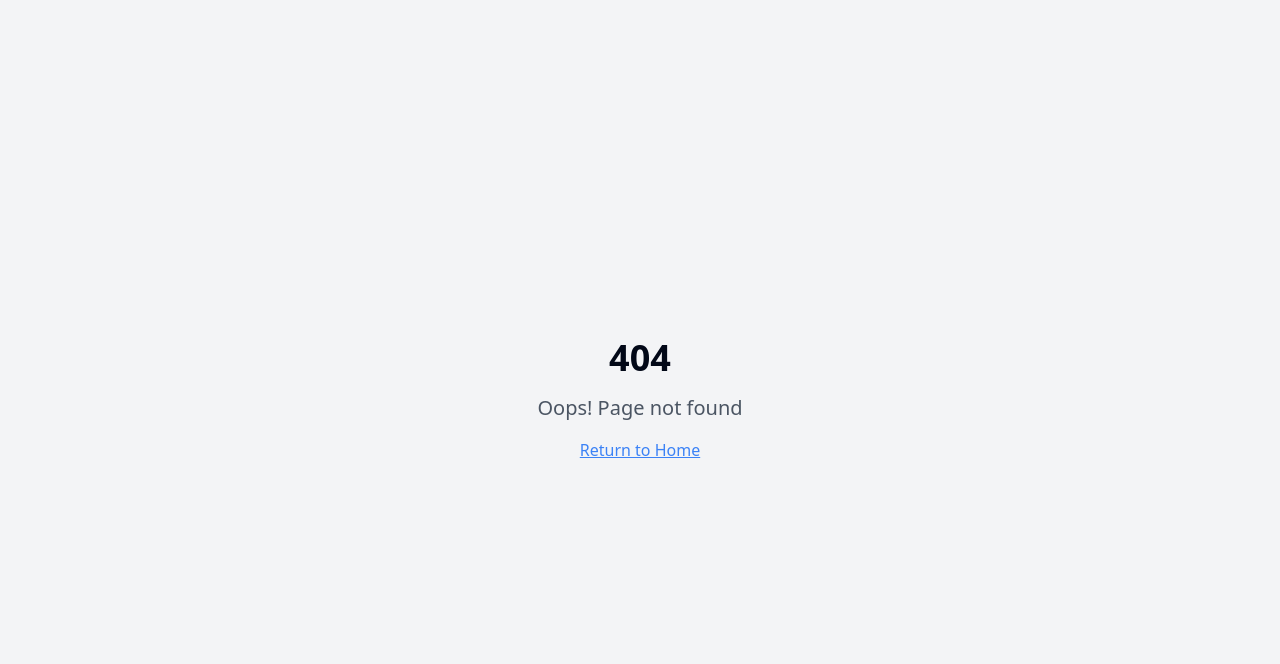
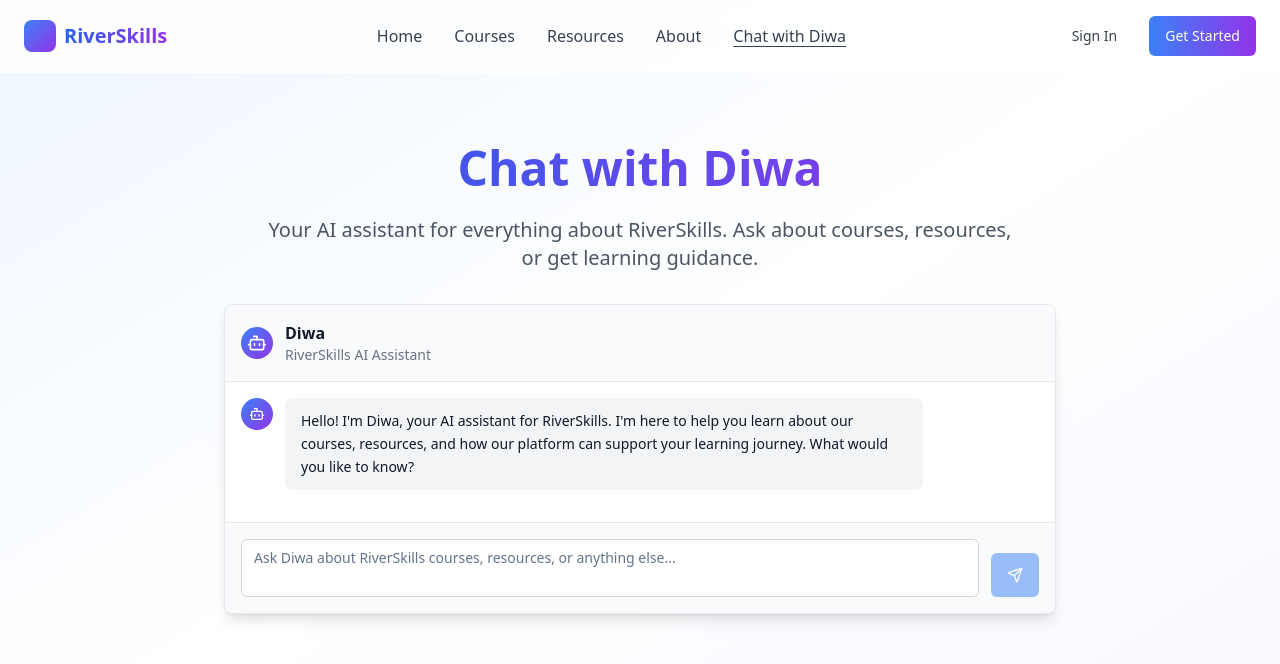
Before and after one commit to Diwak4r/eduhub, a React (Vite) app: page /chat in a window 1280 px wide. Before the commit this address had no page. Shown: the top 664 px of the page. Built offline with nearby package versions, Linux system fonts and the light colour scheme.

Commit message:
feat: Implement Diwa chatbot
Adds a Claude AI-style chatbot named 'Diwa' to the RiverSkills website, including a text input and response display. Integrates with the Gemini API using the user's key to answer questions about RiverSkills and its courses.

```diff
--- a/src/App.tsx
+++ b/src/App.tsx
@@ -1,3 +1,4 @@
+
 import { Toaster } from "@/components/ui/toaster";
 import { Toaster as Sonner } from "@/components/ui/sonner";
 import { TooltipProvider } from "@/components/ui/tooltip";
@@ -8,6 +9,7 @@ import Courses from "./pages/Courses";
 import NotFound from "./pages/NotFound";
 import Resources from "./pages/Resources";
 import About from "./pages/About";
+import Chat from "./pages/Chat";
 
 const queryClient = new QueryClient();
 
@@ -22,6 +24,7 @@ const App = () => (
           <Route path="/courses" element={<Courses />} />
           <Route path="/resources" element={<Resources />} />
           <Route path="/about" element={<About />} />
+          <Route path="/chat" element={<Chat />} />
           {/* ADD ALL CUSTOM ROUTES ABOVE THE CATCH-ALL "*" ROUTE */}
           <Route path="*" element={<NotFound />} />
         </Routes>
--- /dev/null
+++ b/src/components/ChatInterface.tsx
@@ -0,0 +1,180 @@
+
+import { useState, useRef, useEffect } from 'react';
+import { Button } from '@/components/ui/button';
+import { Textarea } from '@/components/ui/textarea';
+import { Send, Bot, User } from 'lucide-react';
+import { useToast } from '@/hooks/use-toast';
+
+interface Message {
+  id: string;
+  content: string;
+  sender: 'user' | 'bot';
+  timestamp: Date;
+}
+
+export default function ChatInterface() {
+  const [messages, setMessages] = useState<Message[]>([
+    {
+      id: '1',
+      content: "Hello! I'm Diwa, your AI assistant for RiverSkills. I'm here to help you learn about our courses, resources, and how our platform can support your learning journey. What would you like to know?",
+      sender: 'bot',
+      timestamp: new Date(),
+    }
+  ]);
+  const [inputMessage, setInputMessage] = useState('');
+  const [isLoading, setIsLoading] = useState(false);
+  const messagesEndRef = useRef<HTMLDivElement>(null);
+  const textareaRef = useRef<HTMLTextAreaElement>(null);
+  const { toast } = useToast();
+
+  const scrollToBottom = () => {
+    messagesEndRef.current?.scrollIntoView({ behavior: 'smooth' });
+  };
+
+  useEffect(() => {
+    scrollToBottom();
+  }, [messages]);
+
+  const handleSendMessage = async () => {
+    if (!inputMessage.trim() || isLoading) return;
+
+    const userMessage: Message = {
+      id: Date.now().toString(),
+      content: inputMessage.trim(),
+      sender: 'user',
+      timestamp: new Date(),
+    };
+
+    setMessages(prev => [...prev, userMessage]);
+    setInputMessage('');
+    setIsLoading(true);
+
+    try {
+      const response = await fetch('/api/chat-with-diwa', {
+        method: 'POST',
+        headers: {
+          'Content-Type': 'application/json',
+        },
+        body: JSON.stringify({ message: userMessage.content }),
+      });
+
+      if (!response.ok) {
+        throw new Error('Failed to get response');
+      }
+
+      const data = await response.json();
+
+      const botMessage: Message = {
+        id: (Date.now() + 1).toString(),
+        content: data.response,
+        sender: 'bot',
+        timestamp: new Date(),
+      };
+
+      setMessages(prev => [...prev, botMessage]);
+    } catch (error) {
+      console.error('Error sending message:', error);
+      toast({
+        title: "Error",
+        description: "Failed to send message. Please try again.",
+        variant: "destructive",
+      });
+    } finally {
+      setIsLoading(false);
+    }
+  };
+
+  const handleKeyPress = (e: React.KeyboardEvent) => {
+    if (e.key === 'Enter' && !e.shiftKey) {
+      e.preventDefault();
+      handleSendMessage();
+    }
+  };
+
+  return (
+    <div className="flex flex-col h-full max-h-[80vh] bg-white rounded-lg border border-gray-200 shadow-lg">
+      {/* Chat Header */}
+      <div className="flex items-center gap-3 p-4 border-b border-gray-200 bg-gray-50 rounded-t-lg">
+        <div className="w-8 h-8 bg-gradient-to-br from-blue-500 to-purple-600 rounded-full flex items-center justify-center">
+          <Bot className="w-5 h-5 text-white" />
+        </div>
+        <div>
+          <h3 className="font-semibold text-gray-900">Diwa</h3>
+          <p className="text-sm text-gray-500">RiverSkills AI Assistant</p>
+        </div>
+      </div>
+
+      {/* Messages Area */}
+      <div className="flex-1 overflow-y-auto p-4 space-y-4 min-h-0">
+        {messages.map((message) => (
+          <div
+            key={message.id}
+            className={`flex gap-3 ${message.sender === 'user' ? 'justify-end' : 'justify-start'}`}
+          >
+            {message.sender === 'bot' && (
+              <div className="w-8 h-8 bg-gradient-to-br from-blue-500 to-purple-600 rounded-full flex items-center justify-center flex-shrink-0">
+                <Bot className="w-4 h-4 text-white" />
+              </div>
+            )}
+
+            <div
+              className={`max-w-[80%] rounded-lg px-4 py-3 ${
+                message.sender === 'user'
+                  ? 'bg-blue-500 text-white ml-auto'
+                  : 'bg-gray-100 text-gray-900'
+              }`}
+            >
+              <p className="text-sm leading-relaxed whitespace-pre-wrap">{message.content}</p>
+            </div>
+
+            {message.sender === 'user' && (
+              <div className="w-8 h-8 bg-gray-300 rounded-full flex items-center justify-center flex-shrink-0">
+                <User className="w-4 h-4 text-gray-600" />
+              </div>
+            )}
+          </div>
+        ))}
+
+        {isLoading && (
+          <div className="flex gap-3 justify-start">
+            <div className="w-8 h-8 bg-gradient-to-br from-blue-500 to-purple-600 rounded-full flex items-center justify-center">
+              <Bot className="w-4 h-4 text-white" />
+            </div>
+            <div className="bg-gray-100 rounded-lg px-4 py-3">
+              <div className="flex gap-1">
+                <div className="w-2 h-2 bg-gray-400 rounded-full animate-bounce" style={{ animationDelay: '0ms' }}></div>
+                <div className="w-2 h-2 bg-gray-400 rounded-full animate-bounce" style={{ animationDelay: '150ms' }}></div>
+                <div className="w-2 h-2 bg-gray-400 rounded-full animate-bounce" style={{ animationDelay: '300ms' }}></div>
+              </div>
+            </div>
+          </div>
+        )}
+        <div ref={messagesEndRef} />
+      </div>
+
+      {/* Input Area */}
+      <div className="p-4 border-t border-gray-200 bg-gray-50 rounded-b-lg">
+        <div className="flex gap-3 items-end">
+          <div className="flex-1">
+            <Textarea
+              ref={textareaRef}
+              value={inputMessage}
+              onChange={(e) => setInputMessage(e.target.value)}
+              onKeyPress={handleKeyPress}
+              placeholder="Ask Diwa about RiverSkills courses, resources, or anything else..."
+              className="min-h-[44px] max-h-32 resize-none border-gray-300 focus:border-blue-500 focus:ring-blue-500"
+              disabled={isLoading}
+            />
+          </div>
+          <Button
+            onClick={handleSendMessage}
+            disabled={!inputMessage.trim() || isLoading}
+            className="bg-blue-500 hover:bg-blue-600 text-white px-4 py-2 h-11"
+          >
+            <Send className="w-4 h-4" />
+          </Button>
+        </div>
+      </div>
+    </div>
+  );
+}
--- a/src/components/Header.tsx
+++ b/src/components/Header.tsx
@@ -9,6 +9,7 @@ export default function Header() {
     { to: "/courses", label: "Courses" },
     { to: "/resources", label: "Resources" },
     { to: "/about", label: "About" },
+    { to: "/chat", label: "Chat with Diwa" },
   ];
 
   return (
--- /dev/null
+++ b/src/pages/Chat.tsx
@@ -0,0 +1,29 @@
+
+import Header from "@/components/Header";
+import ChatInterface from "@/components/ChatInterface";
+
+export default function Chat() {
+  return (
+    <div className="min-h-screen bg-gradient-to-br from-blue-50 via-white to-purple-50">
+      <Header />
+      <main className="pt-20">
+        <section className="py-16 px-6">
+          <div className="container mx-auto max-w-4xl">
+            <div className="text-center mb-8">
+              <h1 className="text-5xl font-bold bg-gradient-to-r from-blue-600 to-purple-600 bg-clip-text text-transparent mb-4 animate-fade-in-up pb-2">
+                Chat with Diwa
+              </h1>
+              <p className="text-xl text-gray-600 max-w-3xl mx-auto animate-fade-in-up" style={{ animationDelay: '0.2s' }}>
+                Your AI assistant for everything about RiverSkills. Ask about courses, resources, or get learning guidance.
+              </p>
+            </div>
+
+            <div className="animate-fade-in-up" style={{ animationDelay: '0.4s' }}>
+              <ChatInterface />
+            </div>
+          </div>
+        </section>
+      </main>
+    </div>
+  );
+}
```
Also changed, not shown: 1 other file (tests, documents, lock files or other folders).
